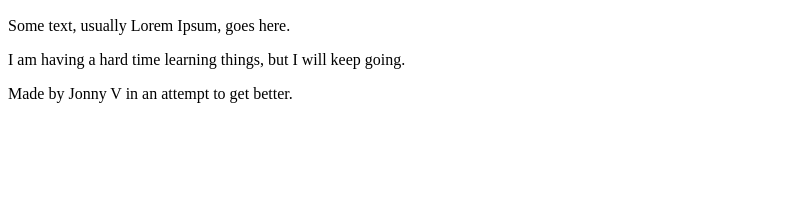
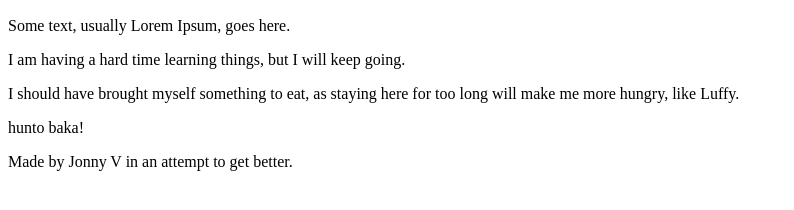
Before and after one commit to jonnyvegas/new-git-project, a plain HTML site: page index.html in a window 1280 px wide. Shown: the part 110-320 px from the top of the page, without its empty margins (0-794 px from the left). Drawn offline with Linux system fonts and the light colour scheme.

Commit message:
Added more content to aside

```diff
--- a/index.html
+++ b/index.html
@@ -20,6 +20,9 @@
 		<h2>About Moi</h2>
 		<p>Some text, usually Lorem Ipsum, goes here.</p>
 		<p>I am having a hard time learning things, but I will keep going.</p>
+		<p>I should have brought myself something to eat, as staying here for too long
+			will make me more hungry, like Luffy.</p>
+		<p>hunto baka!</p>
 	</aside>
 	<footer>
 		Made by Jonny V in an attempt to get better.
```
